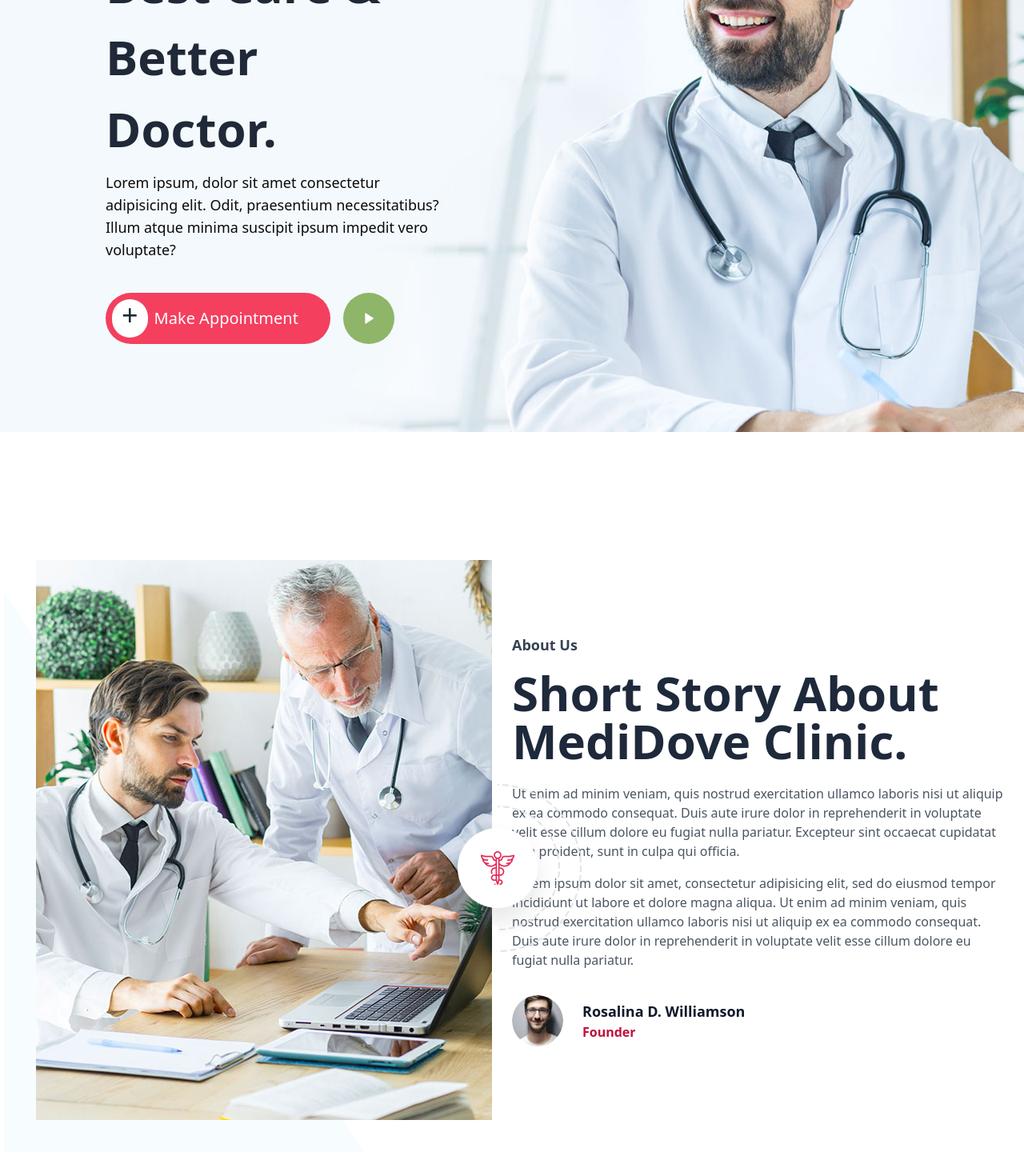
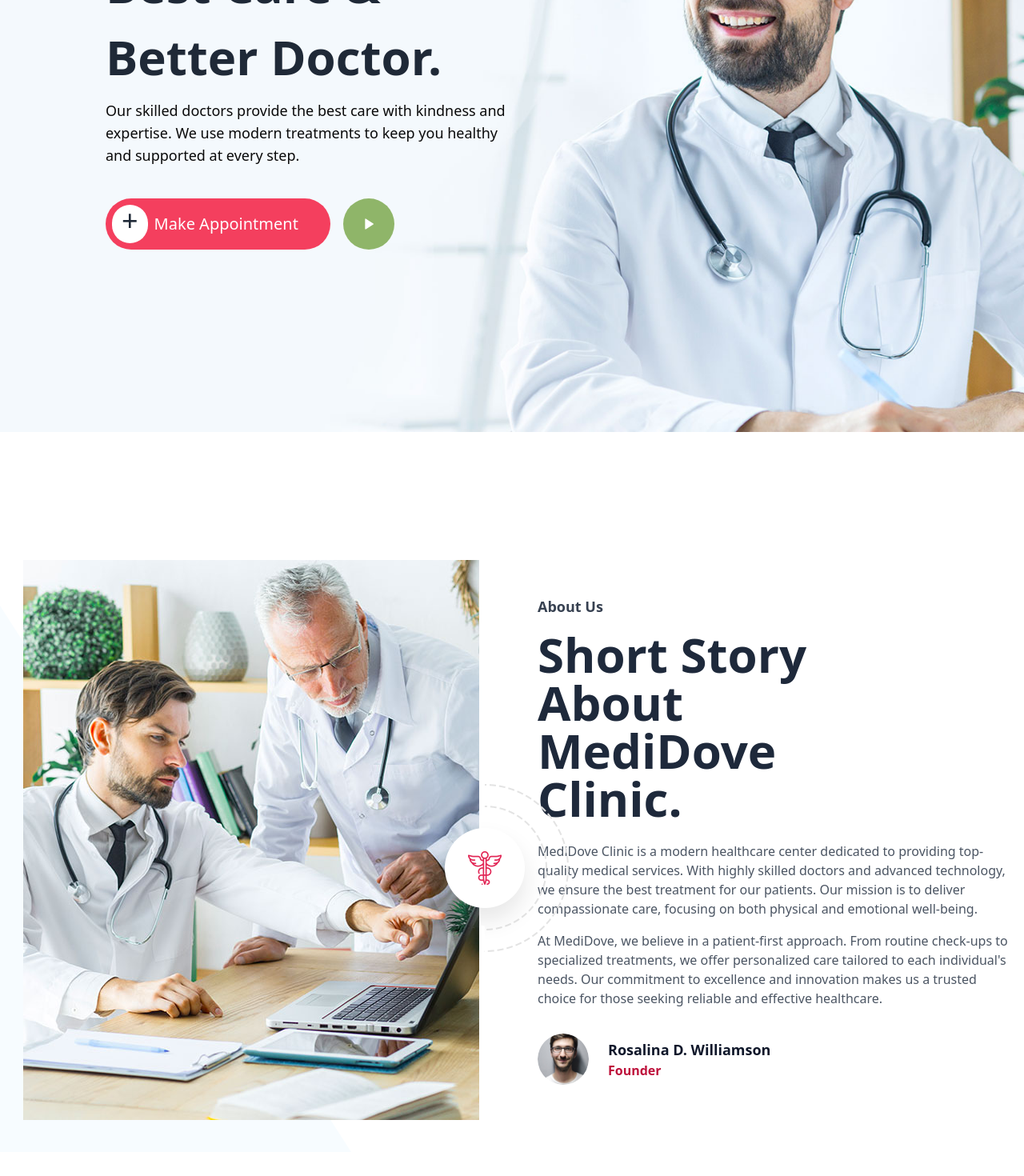
Before and after one commit to shirina-t/medi-dove, a React (Vite) app: page / in a window 1280 px wide. Shown: the part 440-1910 px from the top of the page at 80% size. Built offline with nearby package versions, Linux system fonts and the light colour scheme.

Commit message:
Mashkura2

```diff
--- a/src/pages/home.jsx
+++ b/src/pages/home.jsx
@@ -1,3 +1,8 @@
+
+
+import { useTranslation } from "react-i18next";
+
+
 import { useState } from "react";
 import { ArrowLeft, ArrowRight, Play } from "lucide-react";
 import slider1 from "../assets/images/slider1.jpg";
@@ -7,6 +12,7 @@ import { Link } from "react-router-dom";
 
 export const Model = ({ isOpen, onClose }) => {
   if (!isOpen) return null;
+
 
   return (
     <div className="Showcase_model fixed z-40 top-0 left-0 right-0 bottom-0 flex items-center justify-center">
@@ -32,6 +38,8 @@ export const Showcase = () => {
   const [activeSlide, setActiveSlide] = useState(1);
   const [Arrows, setArrows] = useState(false);
   const [ModalOpen, setModalOpen] = useState(false);
+
+  const { t } = useTranslation();
 
   const nextSlide = () => {
     setActiveSlide((prev) => (prev === 1 ? 2 : 1));
@@ -67,17 +75,15 @@ export const Showcase = () => {
         }`}
         style={{ backgroundImage: `url(${slider1})` }}
       >
-        <div className="slider_text xl:w-2/6 lg:w-2/4 md:w-9/12 absolute sm:top-[20%] sm:left-[10%] flex gap-2 flex-col sm:items-start items-center sm:justify-start px-1">
+        <div className="slider_text xl:w-2/5 lg:w-2/4 md:w-9/12 absolute sm:top-[20%] sm:left-[10%] flex gap-2 flex-col sm:items-start items-center sm:justify-start px-1">
           <h4 className="text-gray-600 font-semibold text-xl">
-            We are here for your care.
+          {t("SliderText1")}
           </h4>
-          <h2 className="2xl:text-[80px] xl:text-[60px] lg:text-[50px] text-[35px] font-semibold text-gray-800 flex md:text-start text-center">
-            Best Care & Better Doctor.
+          <h2 className="xl:text-[60px] lg:text-[45px] text-[35px] font-semibold text-gray-800 flex md:text-start text-center">
+          {t("SliderText")}
           </h2>
           <p className="text-lg">
-            Lorem ipsum, dolor sit amet consectetur adipisicing elit. Odit,
-            praesentium necessitatibus? Illum atque minima suscipit ipsum
-            impedit vero voluptate?
+          {t("SliderParagraph")}
           </p>
           <br />
           <div className="showcase_buttons flex items-center gap-4 flex-wrap sm:justify-start justify-center">
@@ -90,7 +96,7 @@ export const Showcase = () => {
                 <span className="bg-white text-gray-800 rounded-full px-3 pb-0 lg:pb-2 text-4xl">
                   +
                 </span>
-                <h2>Make Appointment</h2>
+                <h2>{t("ButtonText")}</h2>
               </Button>
             </Link>
             <Button
@@ -110,17 +116,15 @@ export const Showcase = () => {
         }`}
         style={{ backgroundImage: `url(${slider2})` }}
       >
-        <div className="slider_text xl:w-2/6 lg:w-2/4 md:w-9/12 absolute sm:top-[20%] sm:left-[10%] flex gap-2 flex-col sm:items-start items-center sm:justify-start px-1">
+        <div className="slider_text xl:w-2/5 lg:w-2/4 md:w-9/12 absolute sm:top-[20%] sm:left-[10%] flex gap-2 flex-col sm:items-start items-center sm:justify-start px-1">
           <h4 className="text-gray-600 font-semibold text-xl">
-            We are here for your care.
+          {t("SliderText1")}
           </h4>
-          <h2 className="2xl:text-[80px] xl:text-[60px] lg:text-[50px] text-[35px] font-semibold text-gray-800 flex md:text-start text-center">
-            Best Care & Better Doctor.
+          <h2 className="xl:text-[60px] lg:text-[45px] text-[35px] font-semibold text-gray-800 flex md:text-start text-center">
+          {t("SliderText")}
           </h2>
           <p className="text-lg">
-            Lorem ipsum, dolor sit amet consectetur adipisicing elit. Odit,
-            praesentium necessitatibus? Illum atque minima suscipit ipsum
-            impedit vero voluptate?
+          {t("SliderParagraph")}
           </p>
           <br />
           <div className="showcase_buttons flex items-center gap-4 flex-wrap sm:justify-start justify-center">
@@ -128,7 +132,7 @@ export const Showcase = () => {
               <span className="bg-white text-gray-800 rounded-full px-3 pb-0 lg:pb-2 text-4xl">
                 +
               </span>
-              <h2>Make Appointment</h2>
+              <h2>{t("ButtonText")}</h2>
             </Button>
             <Button
               variant="outline"
@@ -158,8 +162,12 @@ import ImgSign from "../assets/images/ImgSign.png";
 import ProfileImg from "../assets/images/ProfileImg.png";
 
 export const Homepage_Section1 = () => {
+
+  const { t } = useTranslation();
+
+
   return (
-    <div className="HomePage_section1 lg:w-auto flex flex-col lg:flex-row relative gap-15 items-center justify-center mt-40 px-5">
+    <div className="HomePage_section1 lg:w-auto flex flex-col lg:flex-row relative gap-16 items-center justify-center mt-40 px-5">
       <div className="Section1_Img1 relative w-full lg:w-1/2 flex justify-center">
         <div className="relative md:max-w-full">
           <img src={ImgShape} className="absolute -bottom-10 -left-10 z-0" alt=""/>
@@ -168,16 +176,16 @@ export const Homepage_Section1 = () => {
         </div>
       </div>
 
-      <div className="Section1_text w-9/12 lg:w-1/2 text-center md:text-left flex flex-col gap-2">
-        <h4 className="text-lg font-semibold text-gray-700">About Us</h4>
-        <h2 className="text-4xl xl:text-6xl lg:text-5xl md:text-6xl text-slate-800 font-bold mt-2">
-          Short Story About MediDove Clinic.
+      <div className="Section1_text w-9/12 lg:w-1/2 text-center md:text-left flex lg:items-start items-center flex-col gap-2">
+        <h4 className="text-lg font-semibold text-gray-700">{t("Section1_text")}</h4>
+        <h2 className="text-4xl xl:text-6xl xl:w-10/12 lg:text-5xl md:text-6xl text-slate-800 font-bold mt-2 lg:text-start text-center">
+          {t("ShortStoryTitle")}
         </h2>
-        <p className="mt-4 text-gray-600 px-2 md:px-0">
-          Ut enim ad minim veniam, quis nostrud exercitation ullamco laboris nisi ut aliquip ex ea commodo consequat. Duis aute irure dolor in reprehenderit in voluptate velit esse cillum dolore eu fugiat nulla pariatur. Excepteur sint occaecat cupidatat non proident, sunt in culpa qui officia.
+        <p className="mt-4 text-gray-600 px-2 md:px-0 lg:text-start text-center">
+        {t("ShortStoryParagraph1")}
         </p>
-        <p className="mt-2 text-gray-600 px-2 md:px-0">
-          Lorem ipsum dolor sit amet, consectetur adipisicing elit, sed do eiusmod tempor incididunt ut labore et dolore magna aliqua. Ut enim ad minim veniam, quis nostrud exercitation ullamco laboris nisi ut aliquip ex ea commodo consequat. Duis aute irure dolor in reprehenderit in voluptate velit esse cillum dolore eu fugiat nulla pariatur.
+        <p className="mt-2 text-gray-600 px-2 md:px-0 lg:text-start text-center">
+        {t("ShortStoryParagraph2")}
         </p>
 
 
@@ -185,7 +193,7 @@ export const Homepage_Section1 = () => {
           <img src={ProfileImg} alt="Profile" className="w-16 h-16 rounded-full" />
           <div className="Section1_Img text-center md:text-left">
             <h3 className="text-lg text-slate-900 font-semibold">Rosalina D. Williamson</h3>
-            <h4 className="text-rose-700 text-base font-semibold">Founder</h4>
+            <h4 className="text-rose-700 text-base font-semibold">{t("ShortStory_founder")}</h4>
           </div>
         </div>
       </div>
@@ -208,6 +216,10 @@ import service6 from "../assets/images/service6.png"
 
 
 export const HomePage_Cards = () => {
+
+  const { t } = useTranslation();
+
+
   return (
     <div className="HomePage_Cards bg-[#f4f9fc] w-full h-full">
       <div
@@ -217,7 +229,7 @@ export const HomePage_Cards = () => {
           backgroundRepeat: "no-repeat",
         }}
       >
-        <h4 className="text-xl text-slate-500 font-bold">Departments</h4>
+        <h4 className="text-xl text-slate-500 font-bold">{t("ShortStory_departments")}</h4>
         <h2 className="text-center font-semibold text-gray-700 xl:text-[55px] lg:text-[45px] md:text-[40px] text-[35px] mb-2">
           Managed Your <br /> Healthcare Services
         </h2>
@@ -349,6 +361,10 @@ import member6 from "../assets/images/member6.png"
 
 
 export const HomePage_Profiles = () => {
+
+  const { t } = useTranslation();
+
+
   return (
     <div className="w-full h-full mt-40">
       <div className="flex items-center lg:justify-between justify-center w-full h-full xl:px-32 lg:px-20 px-10 flex-wrap md:flex-nowrap">
@@ -368,7 +384,7 @@ export const HomePage_Profiles = () => {
               <span className="bg-white text-gray-800 rounded-full px-3 pb-0 lg:pb-2 text-4xl">
                 +
               </span>
-              <h2>Make Appointment</h2>
+              <h2>{t("ButtonText")}</h2>
             </Button>
           </Link>
         </div>
@@ -471,6 +487,10 @@ import background from "../assets/images/background.png"
 
 
 export const Accessible = () => {
+
+  const { t } = useTranslation();
+
+
   return (
     <div
       className="bg-slate-900 text-white w-full h-full py-20  xl:px-12 px-5 mb-12 flex justify-between items-center lg:flex-nowrap flex-wrap xl:gap-15 gap-10"
@@ -492,7 +512,7 @@ export const Accessible = () => {
             <span className="bg-white text-gray-800 rounded-full px-3 pb-0 lg:pb-2 text-4xl">
               +
             </span>
-            <h2>Make Appointment</h2>
+            <h2>{t("ButtonText")}</h2>
           </Button>
         </Link>
       </div>
@@ -534,6 +554,10 @@ export const Accessible = () => {
 
 
 export const Consultant = () => {
+
+  const { t } = useTranslation();
+
+
   return (
     <div className="bg-slate-900 w-full h-full mb-20 flex flex-col items-center justify-center py-20 gap-8">
       <h4 className="text-gray-600 font-bold">
@@ -558,6 +582,10 @@ export const Consultant = () => {
 
 
 export const HomePage_Blog = () => {
+
+  const { t } = useTranslation();
+
+
   return (
     <div className="HomePage_Blog flex items-center lg:justify-between justify-center px-20 mb-20">
       <div
@@ -578,7 +606,7 @@ export const HomePage_Blog = () => {
           <span className="bg-white text-gray-800 rounded-full px-3 pb-0 lg:pb-2 text-4xl">
             +
           </span>
-          <h2>Make Appointment</h2>
+          <h2>{t("ButtonText")}</h2>
         </Button>
       </Link>
     </div>
@@ -593,6 +621,10 @@ import { Calendar,MessageCircle } from "lucide-react"
 
 
 export const HomePage_News = () => {
+
+  const { t } = useTranslation();
+
+
   return(
     <div className="HomePage_News flex items-center justify-center gap-10 mb-20 flex-wrap">
       <div className="NewsCard1 xl:w-1/4 md:w-[40%] w-9/12">
@@ -638,9 +670,14 @@ export const HomePage_News = () => {
 
 
 import { Phone } from "lucide-react";
+import { changeLanguage } from "i18next";
 
 
 export const Last_Button = () => {
+
+  const { t } = useTranslation();
+
+
   return(
     <div className="mb-48">
     <div className="md:absolute flex items-center justify-center md:right-[15%]">
--- a/src/utils/i18n/locales/en.json
+++ b/src/utils/i18n/locales/en.json
@@ -1,3 +1,19 @@
 {
-    "homeText": "Home +"
+    "homeText": "Home +",
+
+
+
+
+
+
+    "SliderText": "Best Care & Better Doctor.",
+    "SliderText1": "We are here for your care.",
+    "ButtonText": "Make Appointment",
+    "SliderParagraph": "Our skilled doctors provide the best care with kindness and expertise. We use modern treatments to keep you healthy and supported at every step.",
+    "Section1_text": "About Us",
+    "ShortStoryTitle": "Short Story About MediDove Clinic.",
+    "ShortStoryParagraph1": "MediDove Clinic is a modern healthcare center dedicated to providing top-quality medical services. With highly skilled doctors and advanced technology, we ensure the best treatment for our patients. Our mission is to deliver compassionate care, focusing on both physical and emotional well-being.",
+    "ShortStoryParagraph2": "At MediDove, we believe in a patient-first approach. From routine check-ups to specialized treatments, we offer personalized care tailored to each individual's needs. Our commitment to excellence and innovation makes us a trusted choice for those seeking reliable and effective healthcare.",
+    "ShortStory_founder": "Founder",
+    "ShortStory_departments": "Departments"
 }
```
Also changed, not shown: src/components/navbar.jsx (+17 -7 lines), src/utils/i18n/locales/ru.json (+17 -1 lines), src/utils/i18n/locales/uz.json (+17 -1 lines).
